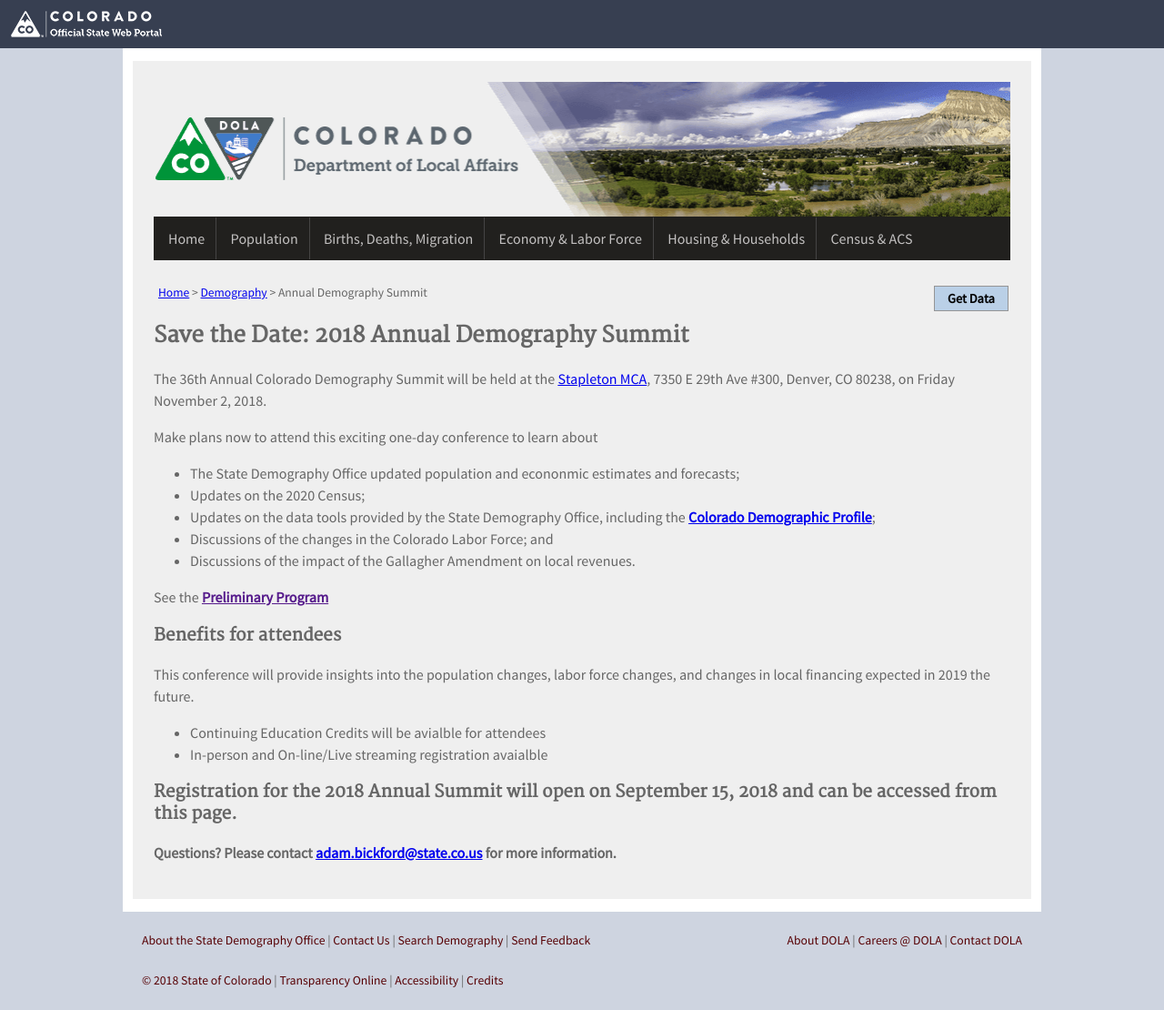
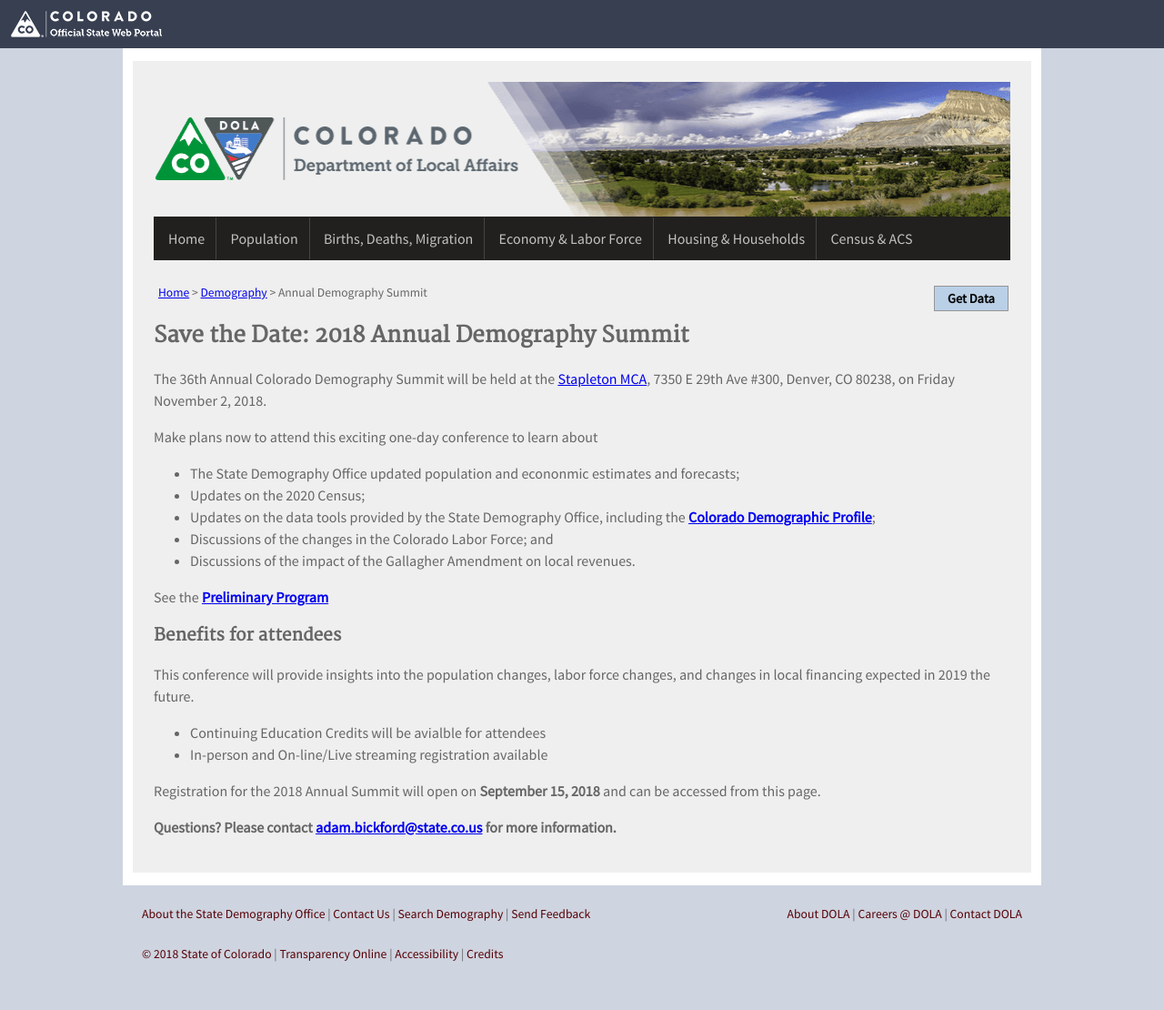
Before and after one commit to TBleess/Website_New, a Jekyll site: the page built from pages/9_Not_in_Menu/demography_summit_2018.md, in a window 1280 px wide. Shown: the whole page at 91% size. Built offline with Jekyll 4.4.1, drawn with Linux system fonts in a browser that asks for light colours; after the commit the page ends 1081 px from its top, so only the background shows below that.

Commit message:
Update demography_summit_2018.md

```diff
--- a/pages/9_Not_in_Menu/demography_summit_2018.md
+++ b/pages/9_Not_in_Menu/demography_summit_2018.md
@@ -21,14 +21,14 @@
 * Discussions of the changes in the Colorado Labor Force; and
 * Discussions of the impact of the Gallagher Amendment on local revenues.
 
-See the [**Preliminary Program**]()
+See the [**Preliminary Program**](https://drive.google.com/open?id=1_ZMNnpnD-JpyXompOtMvKmjWWbI53vwCDMHOIhExm3g)
 
 ### Benefits for attendees
 This conference will provide insights into the population changes, labor force changes, and changes in local financing expected in 2019
 the future.
 * Continuing Education Credits will be avialble for attendees
-* In-person and On-line/Live streaming registration avaialble
+* In-person and On-line/Live streaming registration available
 
-### Registration for the 2018 Annual Summit will open on **September 15, 2018** and can be accessed from this page.
+Registration for the 2018 Annual Summit will open on **September 15, 2018** and can be accessed from this page.
 
 **Questions? Please contact [adam.bickford@state.co.us](mailto:adam.bickford@state.co.us) for more information.**
```
